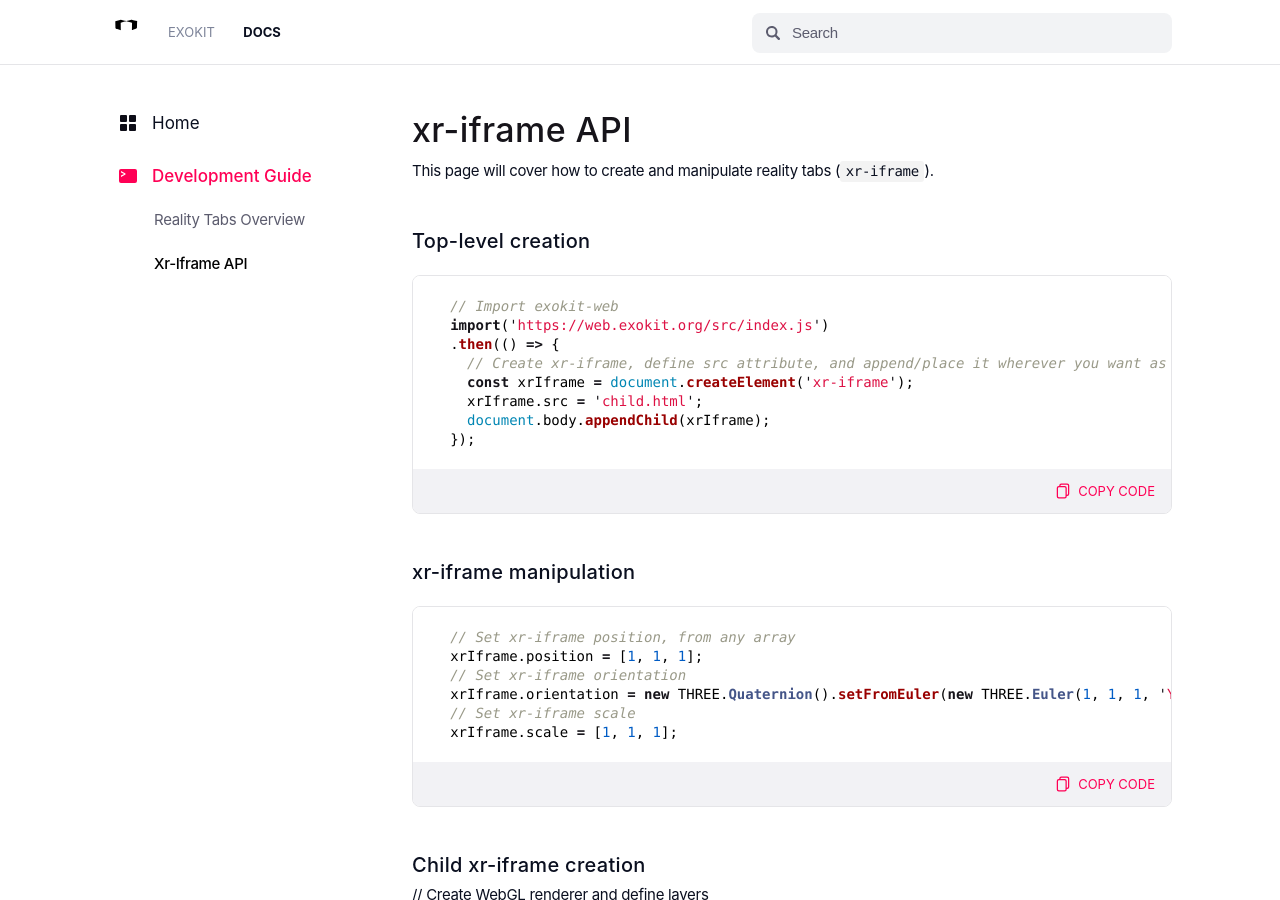
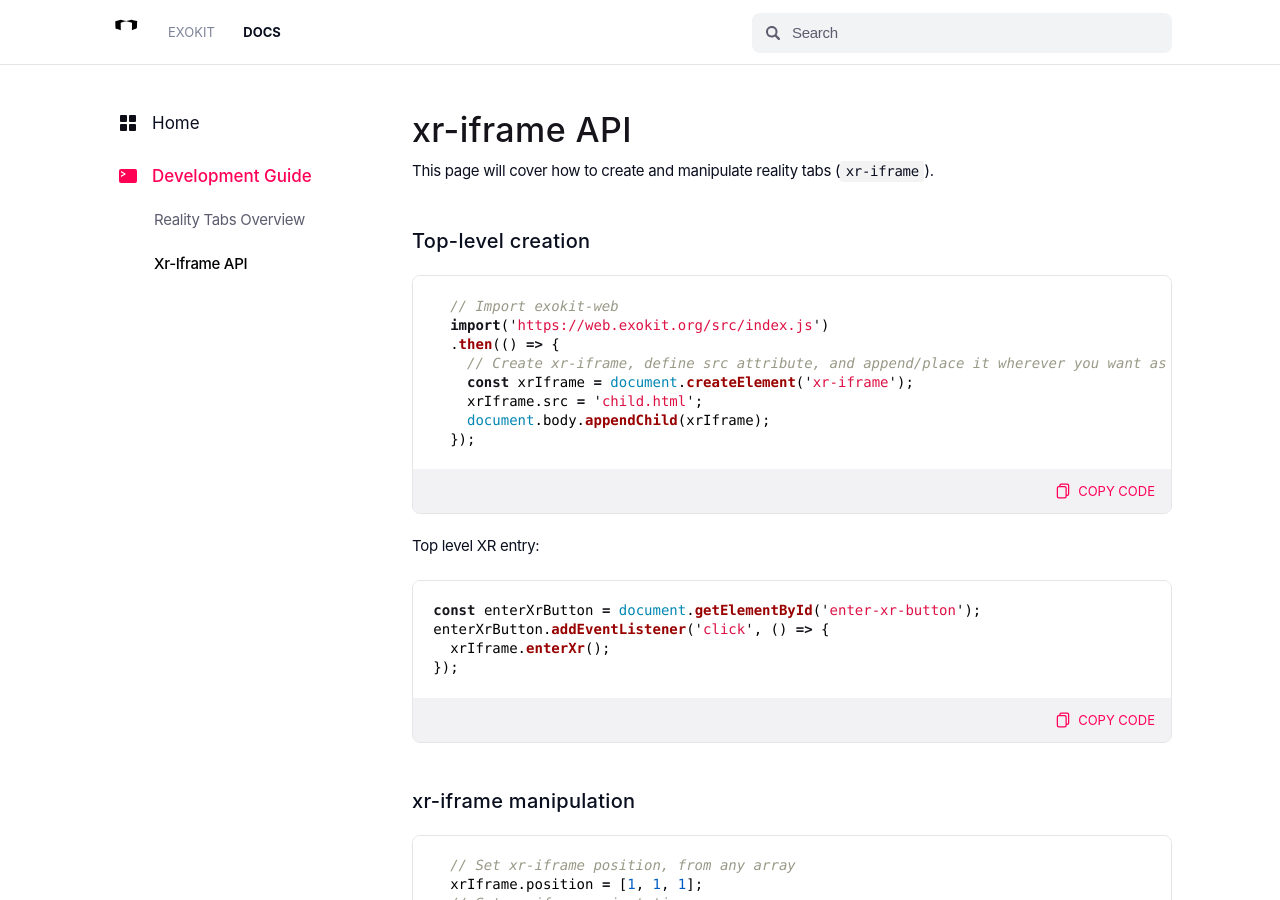
Before and after one commit to chrisplatorres/exokit-web-docs, a Jekyll site: the page built from _posts/development-guide/2019-09-05-xr-iframe-api.md, in a window 1280 px wide and 900 px high. Built offline with Jekyll 4.4.1, drawn with Linux system fonts in a browser that asks for light colours; comment, search, counter and statistics services are not loaded.

Commit message:
add top level xr entry

````diff
--- a/_posts/development-guide/2019-09-05-xr-iframe-api.md
+++ b/_posts/development-guide/2019-09-05-xr-iframe-api.md
@@ -20,6 +20,14 @@ This page will cover how to create and manipulate reality tabs (`xr-iframe`).
     xrIframe.src = 'child.html';
     document.body.appendChild(xrIframe);
   });
+```
+
+Top level XR entry:
+```js
+const enterXrButton = document.getElementById('enter-xr-button');
+enterXrButton.addEventListener('click', () => {
+  xrIframe.enterXr();
+});
 ```
 
 ## xr-iframe manipulation
````
